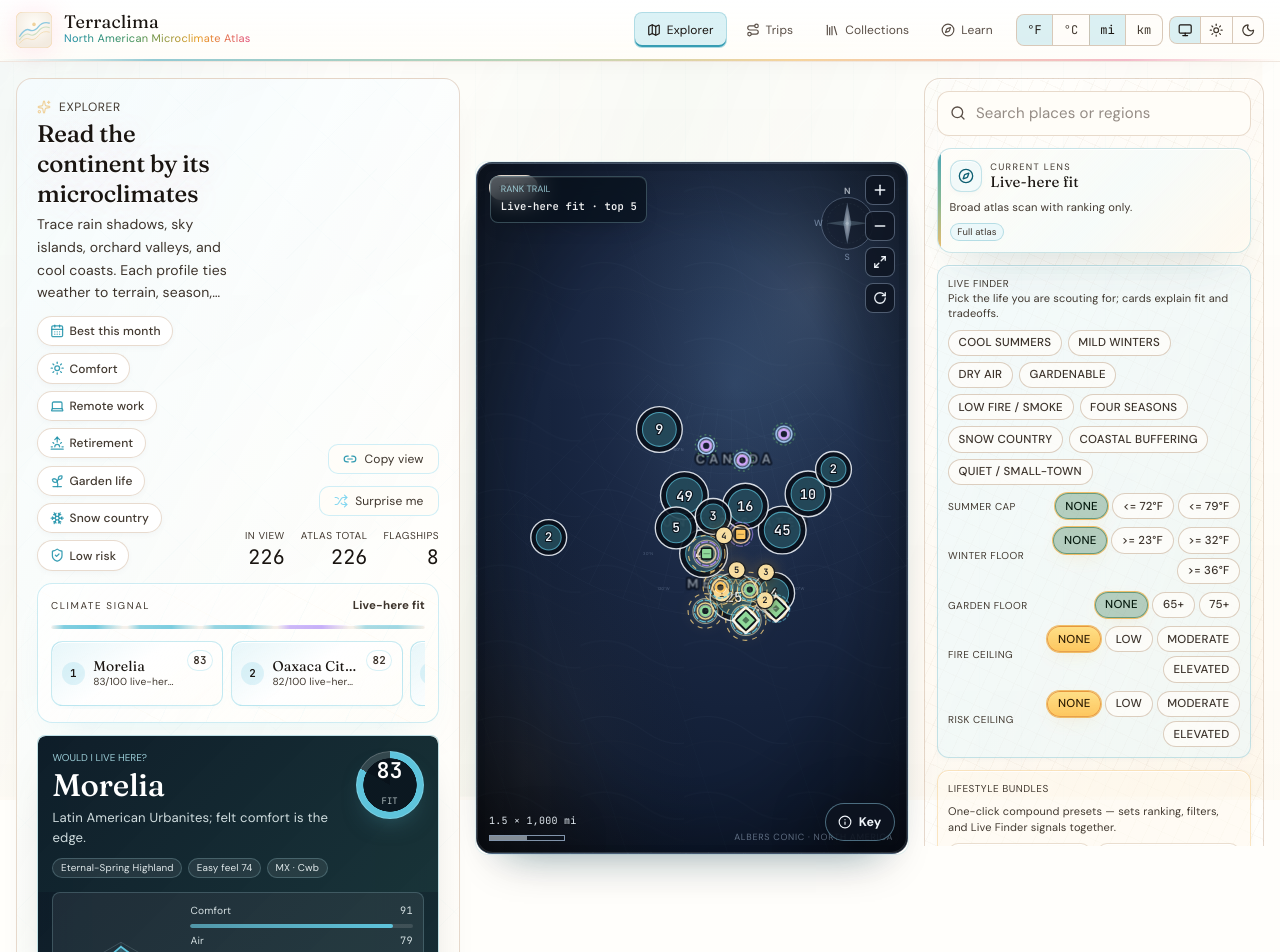
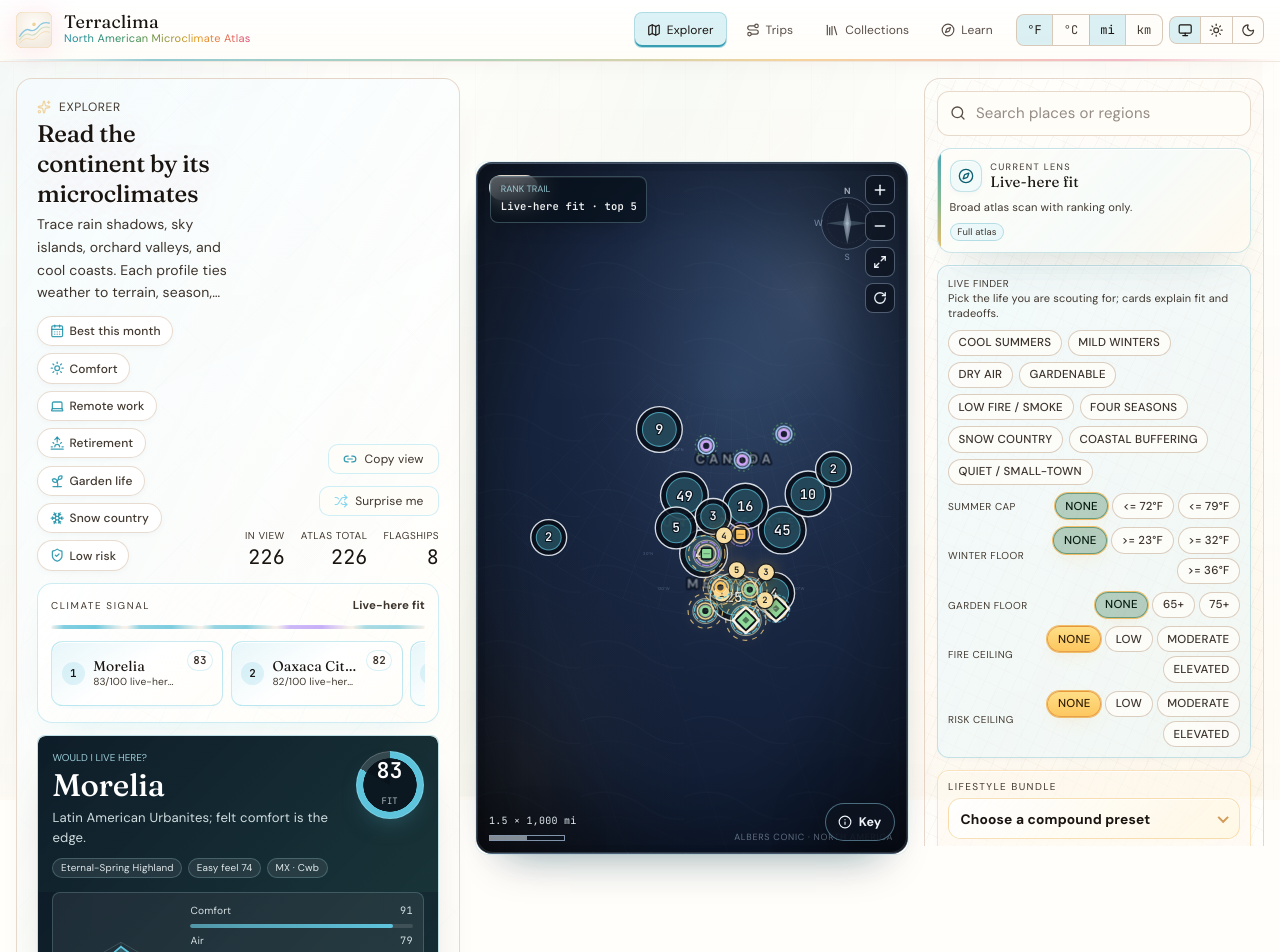
Before and after one commit to sauterreed24/terraclima, a React (Vite) app: page / in a window 1280 px wide. Shown: the top 952 px of the page. Built offline with nearby package versions, Linux system fonts and the light colour scheme.

Commit message:
Compact lifestyle bundle filter menu

```diff
--- a/src/components/FilterBar.tsx
+++ b/src/components/FilterBar.tsx
@@ -20,31 +20,15 @@ import {
 } from "../lib/live-fit";
 import { scenarioMeta } from "../lib/climate-projection";
 import {
-  CalendarDays,
   Check,
   Compass,
-  Laptop,
   Search,
-  ShieldCheck,
-  Snowflake,
-  Sprout,
-  Sunrise,
   X,
-  type LucideIcon,
 } from "lucide-react";
 import { fmtTemp, useProse, useUnits, type UnitState } from "../lib/units";
 
 export { RANKING_OPTIONS } from "../lib/ranking-options";
 export { LIFESTYLE_BUNDLES, applyLifestyleBundle, isBundleActive } from "../lib/lifestyle-bundles";
-
-const BUNDLE_ICONS: Record<string, LucideIcon> = {
-  "remote-work": Laptop,
-  "retirement": Sunrise,
-  "garden": Sprout,
-  "snow-ski": Snowflake,
-  "fire-safe": ShieldCheck,
-  "shoulder-season": CalendarDays,
-};
 
 function countLiveSignals(filters: FilterState): number {
   return (filters.fitPresets?.size ?? 0) + [
@@ -82,9 +66,11 @@ export const FilterBar = memo(function FilterBar({
   const { temp } = useUnits();
   const searchFieldId = searchInputId ?? "tc-atlas-filter-search";
   const rankingSelectId = `${searchFieldId}-ranking`;
+  const bundleSelectId = `${searchFieldId}-bundle`;
   const searchPlaceholder = variant === "sheet" ? "Search places" : "Search places or regions";
   const rankingLabel = RANKING_OPTIONS.find(opt => opt.id === ranking)?.label ?? ranking;
   const activeBundle = LIFESTYLE_BUNDLES.find(bundle => isBundleActive(bundle, ranking, filters)) ?? null;
+  const bundleSelectValue = activeBundle?.id ?? "";
   const toggleCountry = useCallback((c: Country) => {
     setFilters(f => {
       const ns = new Set(f.countries);
@@ -112,6 +98,11 @@ export const FilterBar = memo(function FilterBar({
   const setLiveRisk = useCallback((key: "maxFireRisk" | "maxOverallRisk", value: RiskLevel | undefined) => {
     setFilters(f => ({ ...f, [key]: value }));
   }, [setFilters]);
+  const applyBundleById = useCallback((id: string) => {
+    const bundle = LIFESTYLE_BUNDLES.find(candidate => candidate.id === id);
+    if (!bundle) return;
+    applyLifestyleBundle(bundle, setRanking, setFilters);
+  }, [setFilters, setRanking]);
 
   const hasAny = hasActiveExplorerFilters(filters);
   const clearAll = useCallback(() => setFilters(createEmptyFilterState()), [setFilters]);
@@ -247,32 +238,29 @@ export const FilterBar = memo(function FilterBar({
         </div>
       </div>
 
-      {/* ── Lifestyle bundles ──────────────────────────────────────── */}
+      {/* Lifestyle bundle preset menu */}
       <div className="tc-accent-panel tc-accent-panel--warm p-2.5 space-y-2">
-        <div className="text-[10px] uppercase tracking-wider text-stone-readable">Lifestyle bundles</div>
-        <p className="text-[11px] text-stone-readable leading-snug">One-click compound presets — sets ranking, filters, and Live Finder signals together.</p>
-        <div className="grid grid-cols-2 gap-1.5">
-          {LIFESTYLE_BUNDLES.map(bundle => {
-            const isActive = isBundleActive(bundle, ranking, filters);
-            return (
-              <button
-                key={bundle.id}
-                type="button"
-                aria-pressed={isActive}
-                title={bundle.description}
-                onClick={() => applyLifestyleBundle(bundle, setRanking, setFilters)}
-                className={`lifestyle-bundle-btn${isActive ? " lifestyle-bundle-btn--active" : ""}`}
+        <div className="bundle-menu">
+          <label htmlFor={bundleSelectId} className="bundle-menu__field">
+            <span className="bundle-menu__label">Lifestyle bundle</span>
+            <span className="bundle-menu__select-wrap">
+              <select
+                id={bundleSelectId}
+                value={bundleSelectValue}
+                onChange={event => applyBundleById(event.currentTarget.value)}
+                className="bundle-menu__select"
+                aria-describedby={`${bundleSelectId}-hint`}
               >
-                <span className="lifestyle-bundle-btn__icon" data-tone={bundle.tone} aria-hidden>
-                  {(() => {
-                    const Icon = BUNDLE_ICONS[bundle.id];
-                    return Icon ? <Icon className="w-3.5 h-3.5" /> : null;
-                  })()}
-                </span>
-                <span className="lifestyle-bundle-btn__label">{bundle.label}</span>
-              </button>
-            );
-          })}
+                <option value="">Choose a compound preset</option>
+                {LIFESTYLE_BUNDLES.map(bundle => (
+                  <option key={bundle.id} value={bundle.id}>{bundle.label}</option>
+                ))}
+              </select>
+            </span>
+          </label>
+          <p id={`${bundleSelectId}-hint`} className="bundle-menu__hint">
+            {activeBundle ? activeBundle.description : "Applies ranking and Live Finder filters together."}
+          </p>
         </div>
       </div>
 
```
Also changed, not shown: src/styles.css, 1 other file (tests, documents, lock files or other folders).
